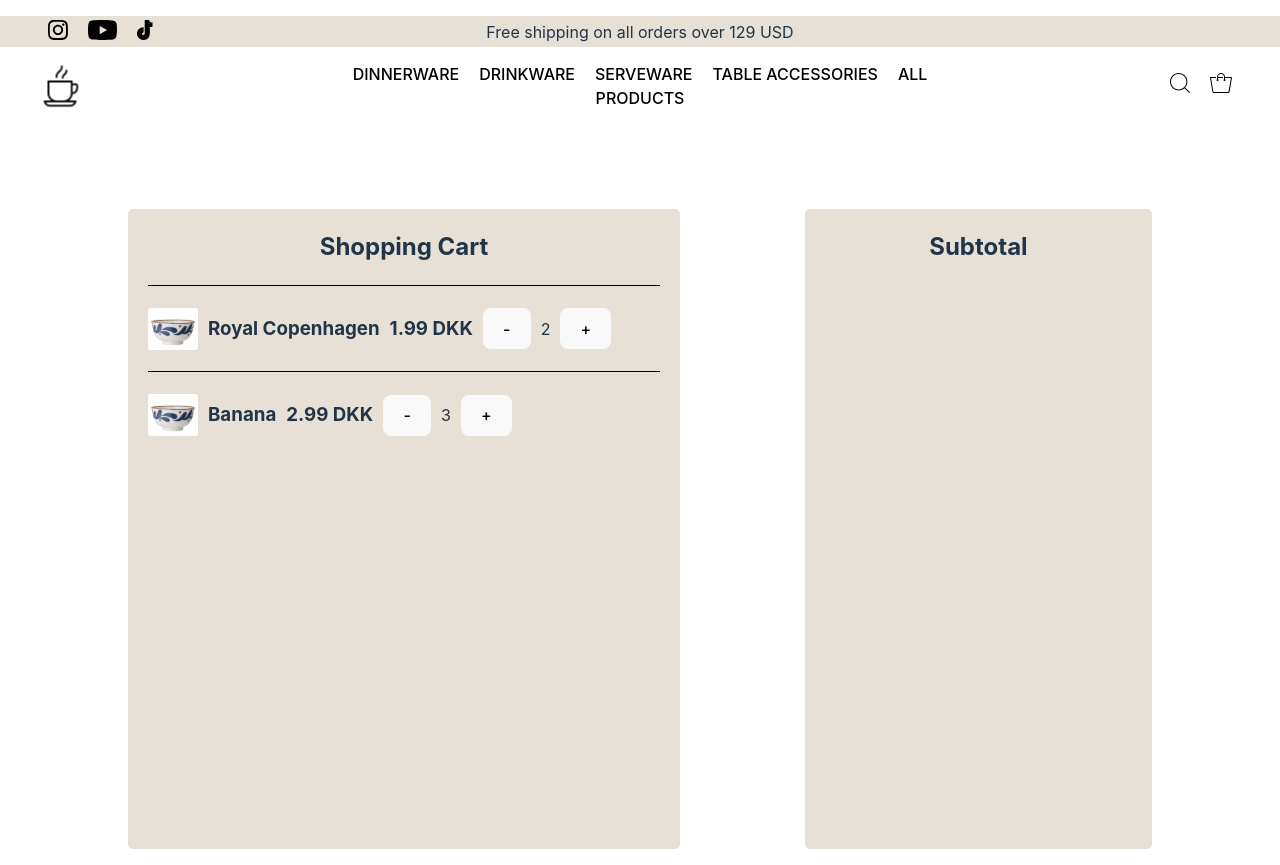
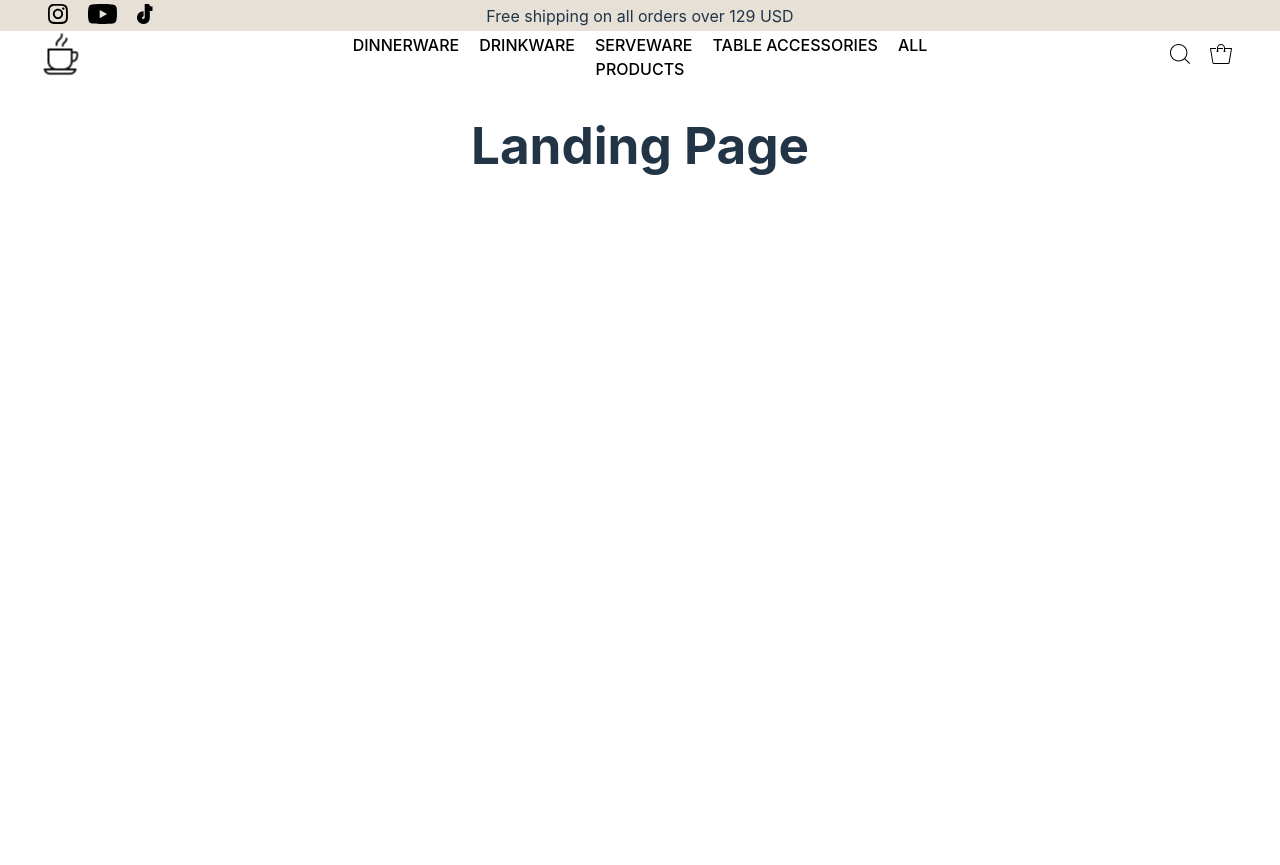
Before and after one commit to Johansogaard/frontend, a React (Vite) app: page / in a window 1280 px wide. After the commit the page ends 800 px from the top, so only its background shows below. Built offline with nearby package versions, Linux system fonts and the light colour scheme.

Commit message:
routing set up + base landing page created

```diff
--- a/package.json
+++ b/package.json
@@ -11,10 +11,11 @@
   },
   "dependencies": {
     "react": "^18.2.0",
-    "react-dom": "^18.2.0"
+    "react-dom": "^18.2.0",
+    "react-router-dom": "^6.22.1"
   },
   "devDependencies": {
-    "@types/react": "^18.2.56",
+    "@types/react": "^18.2.57",
     "@types/react-dom": "^18.2.19",
     "@typescript-eslint/eslint-plugin": "^6.21.0",
     "@typescript-eslint/parser": "^6.21.0",
--- a/src/App.tsx
+++ b/src/App.tsx
@@ -1,43 +1,19 @@
-import { useState } from 'react'
-import reactLogo from './assets/react.svg'
-import viteLogo from '/vite.svg'
+import './App.css'
+import Route from './components/Route';
+import Home from './landingPage/landingPage';
+import { ShoppingCart } from "./shopping-cart/shoppingCart";
+import {Topbar} from './topbar/topBar';
+import {Menubar} from './menubar/menubar';
 
-import './App.css'
-import { Topbar } from './topbar/topBar'
-import { Menubar } from './menubar/menubar'
-import { ShoppingCart } from './shopping-cart/shoppingCart'
-
-function App() {
-  const [count, setCount] = useState(0)
-
+const App = () => {
   return (
     <>
-    <p>
       <Topbar />
-    </p>
-    <p>
       <Menubar />
-      </p>
-    <p>
-      <ShoppingCart />
-    </p>
+      <Route path="/" component={() => <Home />} />
+      <Route path="/cart" component={() => <ShoppingCart />} />
     </>
-  )
-}
+  );
+};
 
-export default App
-
-
-function MyButton() {
-  const [count, setCount] = useState<number>(0);
-
-  const handleClick = () => {
-    // Correctly update the state
-    setCount(currentCount => currentCount + 1);
-  };
-
-  return (
-  <button onClick={handleClick}>
-    Click me {count}</button>
-  )
-}
+export default App;
--- /dev/null
+++ b/src/components/Link.tsx
@@ -0,0 +1,26 @@
+import { FC, ReactNode, MouseEvent } from "react";
+
+interface LinkProps {
+  to: string;
+  className?: string;
+  target?: string;
+  rel?: string;
+  children: ReactNode;
+
+}
+
+const Link: FC<LinkProps> = ({ to, children, className, target, rel }) => { // Add className here
+  const preventReload = (event: MouseEvent<HTMLAnchorElement>) => {
+    event.preventDefault();
+    window.history.pushState({}, "", to);
+    const navigationEvent = new PopStateEvent("navigate");
+    window.dispatchEvent(navigationEvent);
+  };
+  return (
+    <a href={to} onClick={preventReload} className={className} target={target} rel={rel}>
+      {children}
+    </a>
+  );
+};
+
+export default Link;
--- /dev/null
+++ b/src/components/Route.tsx
@@ -0,0 +1,20 @@
+import { useEffect, useState, FC, ReactElement } from "react";
+
+interface RouterProps {
+  path: string;
+  component: () => ReactElement;
+}
+
+const Router: FC<RouterProps> = ({ path, component }) => {
+  const [currentPath, setCurrentPath] = useState(window.location.pathname);
+  useEffect(() => {
+    const onLocationChange = () => {
+      setCurrentPath(window.location.pathname);
+    };
+    window.addEventListener("navigate", onLocationChange);
+    return () => window.removeEventListener("navigate", onLocationChange);
+  }, []);
+  return currentPath === path ? component() : null;
+};
+
+export default Router;
--- /dev/null
+++ b/src/landingPage/landingPage.tsx
@@ -0,0 +1,11 @@
+import React from 'react';
+
+const LandingPage: React.FC = () => {
+  return (
+    <div>
+      <h1>Landing Page</h1>
+    </div>
+  );
+};
+
+export default LandingPage;
--- a/src/menubar/menubar.css
+++ b/src/menubar/menubar.css
@@ -3,7 +3,9 @@
     display: flex;
     align-items: center;
     justify-content: space-between;
-    width: 100%; /* Ensure it spans the full width */
+    width: 94%; /* Ensure it spans the full width */
+    margin-left: 3%;
+    margin-right: 3%;
 
 }
 .menu-items{
@@ -20,13 +22,8 @@
 .menu-item:last-child {
     margin-right: 0;
   }
-.menu-icons{
-    margin-right: 3%;
-}
+
 .menu-icon{
     margin-right: 10px; /* Adds some space between the icons */
     margin-left: 10px;
 }
-.coffee-icon{
-    margin-left: 3%;
-}
--- a/src/menubar/menubar.tsx
+++ b/src/menubar/menubar.tsx
@@ -3,26 +3,26 @@ import './menubar.css';
 import search from '../assets/search.svg'
 import basket from '../assets/basket.svg'
 import cofee from '../assets/coffee.svg'
-
+import Link from '../components/Link';
 
 export function Menubar() {
     return (
         <div className="menubar-container">
-            <img src={cofee} alt="coffee" className="coffee-icon" />
+                <Link to="/"> <img src={cofee} alt="coffee"/></Link>
             <div className="menu-items">
-                <a href="#" className="menu-item">DINNERWARE</a>
-                <a href="#" className="menu-item">DRINKWARE</a>
-                <a href="#" className="menu-item">SERVEWARE</a>
-                <a href="#" className="menu-item">TABLE ACCESSORIES</a>
-                <a href="#" className="menu-item">ALL PRODUCTS</a>
+                <Link to="/dinnerware" className='menu-item'>DINNERWARE</Link>
+                <Link to="/drinkware"  className='menu-item'>DRINKWARE</Link>
+                <Link to="/serveware"  className='menu-item'>SERVEWARE</Link>
+                <Link to="/table-accessories" className='menu-item'>TABLE ACCESSORIES</Link>
+                <Link to="/all-products" className='menu-item'>ALL PRODUCTS</Link>
             </div>
-            <div className="menu-icons">
-                <a href="#" target="_blank" rel="noreferrer noopener">
-                    <img src={search} alt="Search icon" className="menu-icon" />
-                </a>
-                <a href="#" target="_blank" rel="noreferrer noopener">
+            <div>
+                <Link to="#" target="_self" rel="noreferrer noopener">
+                        <img src={search} alt="Search icon" className="menu-icon" />
+                    </Link>
+                <Link to="/cart" target="_self" rel="noreferrer noopener">
                     <img src={basket} alt="basket icon" className="menu-icon" />
-                </a>
+                </Link>
             </div>
         </div>
     );
```
Also changed, not shown: 1 other file (tests, documents, lock files or other folders).
